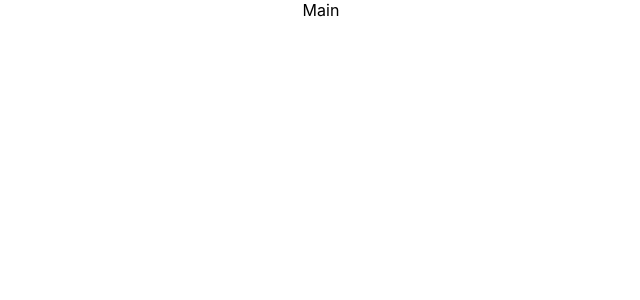
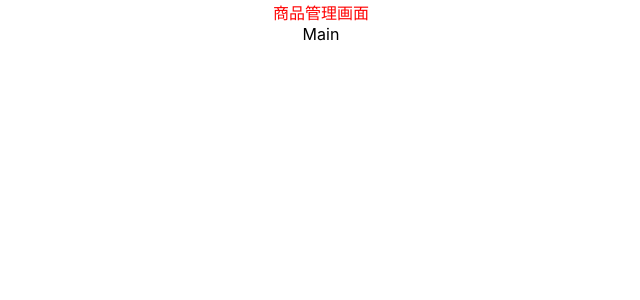
Before and after one commit to furu0202/StockManagementApp, a React (Create React App) app: page / in a window 1280 px wide. Shown: the top 300 px of the page, without its empty margins (319-959 px from the left). Built offline with nearby package versions, Linux system fonts and the light colour scheme.

Commit message:
cssテスト

```diff
--- a/src/components/Header.jsx
+++ b/src/components/Header.jsx
@@ -1,4 +1,6 @@
-import React from "react";
+import React from 'react';
+// import 'src/styles/header.css';
+import '../styles/header.css';
 
 const Header = () => {
   return (
@@ -7,7 +9,7 @@ const Header = () => {
       <div></div>
 
       {/* ======== タイトル画面エリア ======== */}
-      <div></div>
+      <div className={'test'}>商品管理画面</div>
 
       {/* ======== 検索画面エリア ======== */}
       <div></div>
--- /dev/null
+++ b/src/styles/header.css
@@ -0,0 +1,3 @@
+.test {
+  color: red;
+}
```
